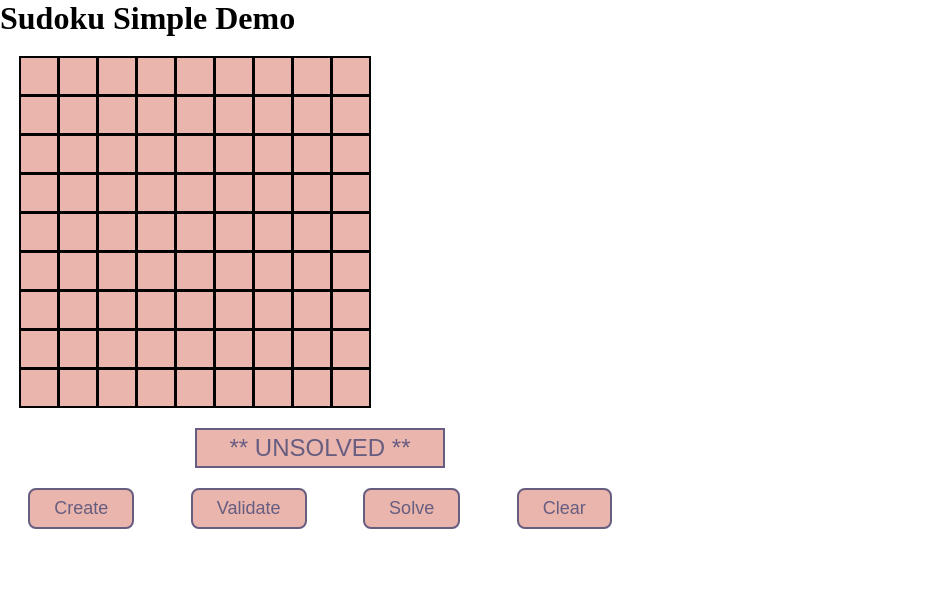
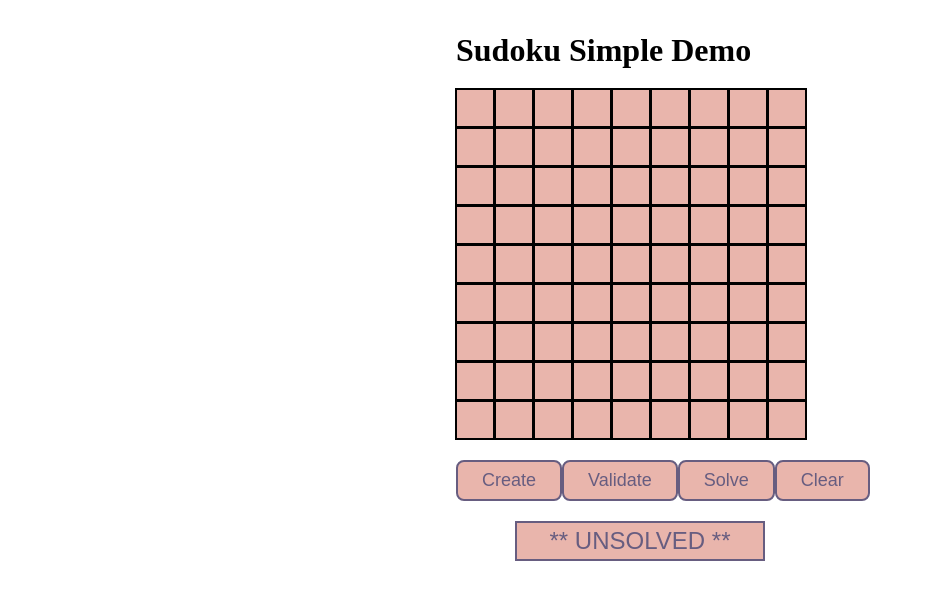
Before and after one commit to oigomezz/sudoku, a React app in the folder client/: page / in a window 1280 px wide. Shown: the top 600 px of the page, without its empty margins (0-932 px from the left). Built offline with nearby package versions, Linux system fonts and the light colour scheme; the HTML template or start-up script is replaced by a standard one.

Commit message:
Se ajustan estilos

```diff
--- a/client/src/UI/Interface.jsx
+++ b/client/src/UI/Interface.jsx
@@ -87,9 +87,6 @@ function Interface({ grid, setGrid, getGrid, initialGrid }) {
 
     return (
         <div className="interface">
-            <div className="info-interface">
-                <input readOnly value={puzzleStatus}></input>
-            </div>
             <div className="action-interface">
                 <button
                     className="generator-btn btn"
@@ -124,6 +121,9 @@ function Interface({ grid, setGrid, getGrid, initialGrid }) {
                     Clear
                 </button>
             </div>
+            <div className="info-interface">
+                <input readOnly value={puzzleStatus}></input>
+            </div>
         </div>
     );
 }
--- a/client/src/components/Sudoku.jsx
+++ b/client/src/components/Sudoku.jsx
@@ -1,7 +1,6 @@
 import Board from "../UI/Board";
 
 function Sudoku({ grid, setGrid, initialGrid }) {
-
 
     function handleChange(row, col, e) {
         const re = /^[0-9\b]+$/;
--- a/client/src/index.css
+++ b/client/src/index.css
@@ -8,9 +8,19 @@
 }
 
 * {
+  margin: 0;
   padding: 0;
-  margin: 0;
+  -moz-box-sizing: border-box;
+  -webkit-box-sizing: border-box;
   box-sizing: border-box;
+}
+
+.wrap {
+  padding: 2em 1em;
+  width: 400px;
+  max-width: 100%;
+  margin-left: auto;
+  margin-right: auto;
 }
 
 .Sudoku {
@@ -55,11 +65,11 @@
 .board {
   display: grid;
   grid-template-columns: repeat(9, 0fr);
-  padding: 20px;
+  padding: 20px 0px;
 }
 
 .interface {
-  width: 50%;
+  width: 100%;
   display: flex;
   align-items: center;
   justify-content: center;
@@ -75,7 +85,7 @@
   color: var(--color2-dark);
   background-color: var(--color1);
   border: 2px solid var(--color2-dark);
-  margin-bottom: 20px;
+  margin-top: 20px;
 }
 
 .action-interface {
```
